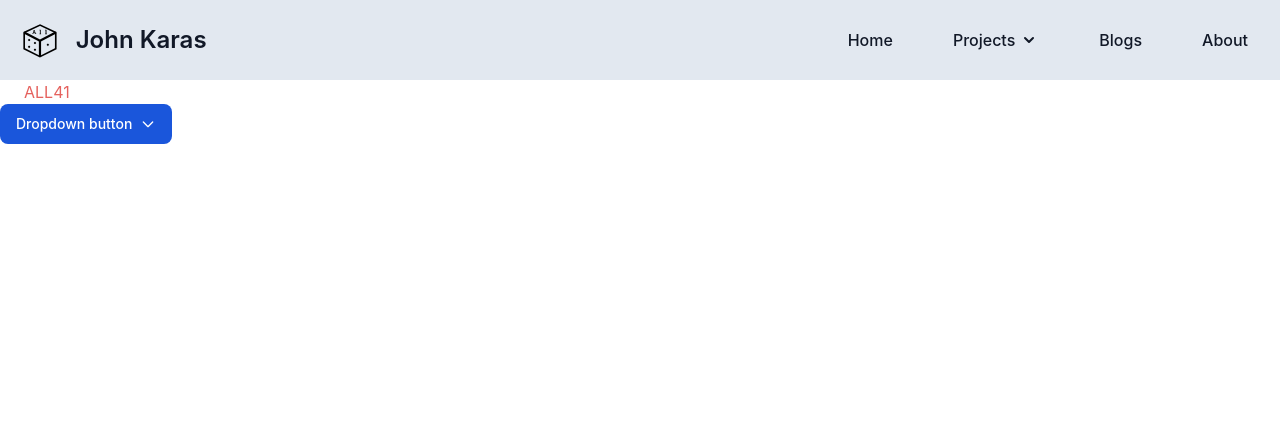
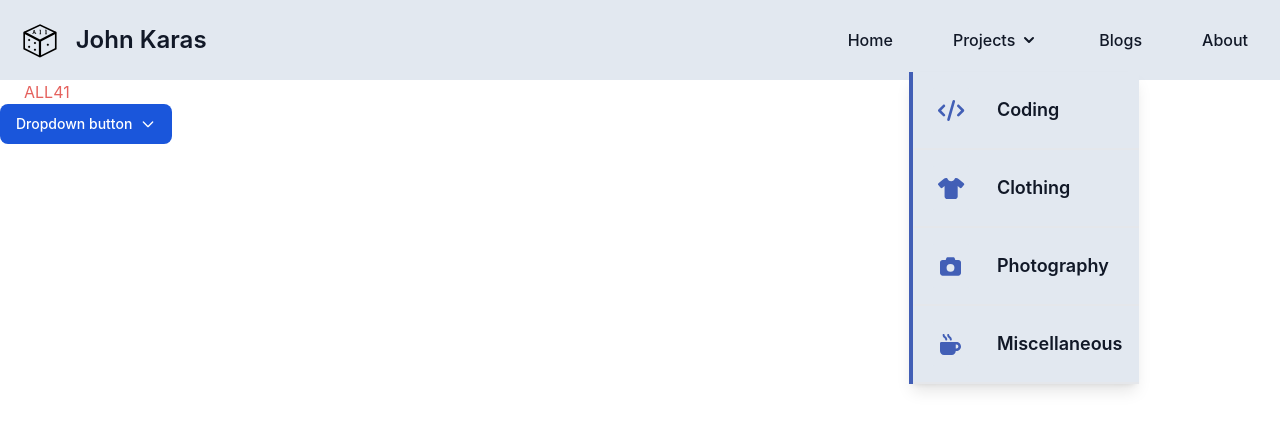
Before and after one commit to j-karas/all41-portfolio-webapp, a React (Create React App) app: page /Home in a window 1280 px wide. Shown: the top 430 px of the page. Built offline with nearby package versions, Linux system fonts and the light colour scheme.

Commit message:
Added the dropdown box for the 'Projects' link, also styled it however I need to implement the button action where it is hidden until the user clicks on 'Projects' for it to open/close respectively.

```diff
--- a/src/components/NavBar.tsx
+++ b/src/components/NavBar.tsx
@@ -1,4 +1,6 @@
 
+import { faCamera, faCode, faMugHot, faShirt } from "@fortawesome/free-solid-svg-icons";
+import { FontAwesomeIcon } from "@fortawesome/react-fontawesome";
 import React from "react";
 import { ReactComponent as IconMenu }  from '../All41Basic-prototype.svg';
 
@@ -8,15 +10,12 @@ const NavBar = () => {
       <nav className="bg-slate-200 border-gray-200">
         <div className="max-w-screen-xl flex flex-wrap items-center justify-between mx-auto p-4">
           <a href="#" className="flex items-center">
-            <IconMenu className='h-12 mr-3' />
+            <IconMenu className="h-12 mr-3" />
             <span className="self-center text-gray-900 text-2xl font-semibold whitespace-nowrap">
               John Karas
             </span>
           </a>
-          <div
-            className="bg-slate-200 block w-auto"
-            id="navbar-multi-level"
-          >
+          <div className="bg-slate-200 block w-auto" id="navbar-multi-level">
             <ul className="bg-slate-200 flex flex-row font-medium p-0 space-x-8 mt-0 border-0">
               <li>
                 <a
@@ -28,9 +27,9 @@ const NavBar = () => {
                 </a>
               </li>
               <li>
+                <div className="relative">
                   <button
-                  id="dropdownNavbarLink"
-                  data-dropdown-toggle="dropdownNavbar"
+                    id="dropdownNavbar"
                     className="flex items-center justify-between w-full py-2 pl-3 pr-4 text-gray-900 hover:bg-transparent border-0 hover:text-savoyBlue"
                   >
                     Projects{" "}
@@ -48,6 +47,65 @@ const NavBar = () => {
                       ></path>
                     </svg>
                   </button>
+                  <div className="absolute -left-8 top-full z-10 mt-3 max-w-md overflow-hidden border-l-4 border-savoyBlue bg-slate-200 shadow-lg">
+                    <div className="group relative flex items-center gap-x-6 p-4 text-sm leading-6 border-b-2 hover:border-savoyBlue">
+                      <div className="flex h-11 w-11 flex-none items-center justify-center rounded-md text-savoyBlue bg-slate-200">
+                        <FontAwesomeIcon icon={faCode} size="xl" />
+                      </div>
+                      <div className="flex-auto">
+                        <a
+                          href="#"
+                          className="block text-lg font-semibold text-gray-900"
+                        >
+                          Coding
+                          <span className="absolute inset-0"></span>
+                        </a>
+                      </div>
+                    </div>
+                    <div className="group relative flex items-center gap-x-6 p-4 text-sm leading-6 border-b-2 hover:border-savoyBlue">
+                      <div className="flex h-11 w-11 flex-none items-center justify-center rounded-md text-savoyBlue bg-slate-200">
+                        <FontAwesomeIcon icon={faShirt} size="xl" />
+                      </div>
+                      <div className="flex-auto">
+                        <a
+                          href="#"
+                          className="block text-lg font-semibold text-gray-900"
+                        >
+                          Clothing
+                          <span className="absolute inset-0"></span>
+                        </a>
+                      </div>
+                    </div>
+                    <div className="group relative flex items-center gap-x-6 p-4 text-sm leading-6 border-b-2 hover:border-savoyBlue">
+                      <div className="flex h-11 w-11 flex-none items-center justify-center rounded-md text-savoyBlue bg-slate-200">
+                        <FontAwesomeIcon icon={faCamera} size="xl" />
+                      </div>
+                      <div className="flex-auto">
+                        <a
+                          href="#"
+                          className="block text-lg font-semibold text-gray-900"
+                        >
+                          Photography
+                          <span className="absolute inset-0"></span>
+                        </a>
+                      </div>
+                    </div>
+                    <div className="group relative flex items-center gap-x-6 p-4 text-sm leading-6 border-b-2 hover:border-savoyBlue">
+                      <div className="flex h-11 w-11 flex-none items-center justify-center rounded-md text-savoyBlue bg-slate-200">
+                        <FontAwesomeIcon icon={faMugHot} size="xl" />
+                      </div>
+                      <div className="flex-auto">
+                        <a
+                          href="#"
+                          className="block text-lg font-semibold text-gray-900"
+                        >
+                          Miscellaneous
+                          <span className="absolute inset-0"></span>
+                        </a>
+                      </div>
+                    </div>
+                  </div>
+                </div>
               </li>
               <li>
                 <a
```
Lines whose indentation alone changed are shown as unchanged.
